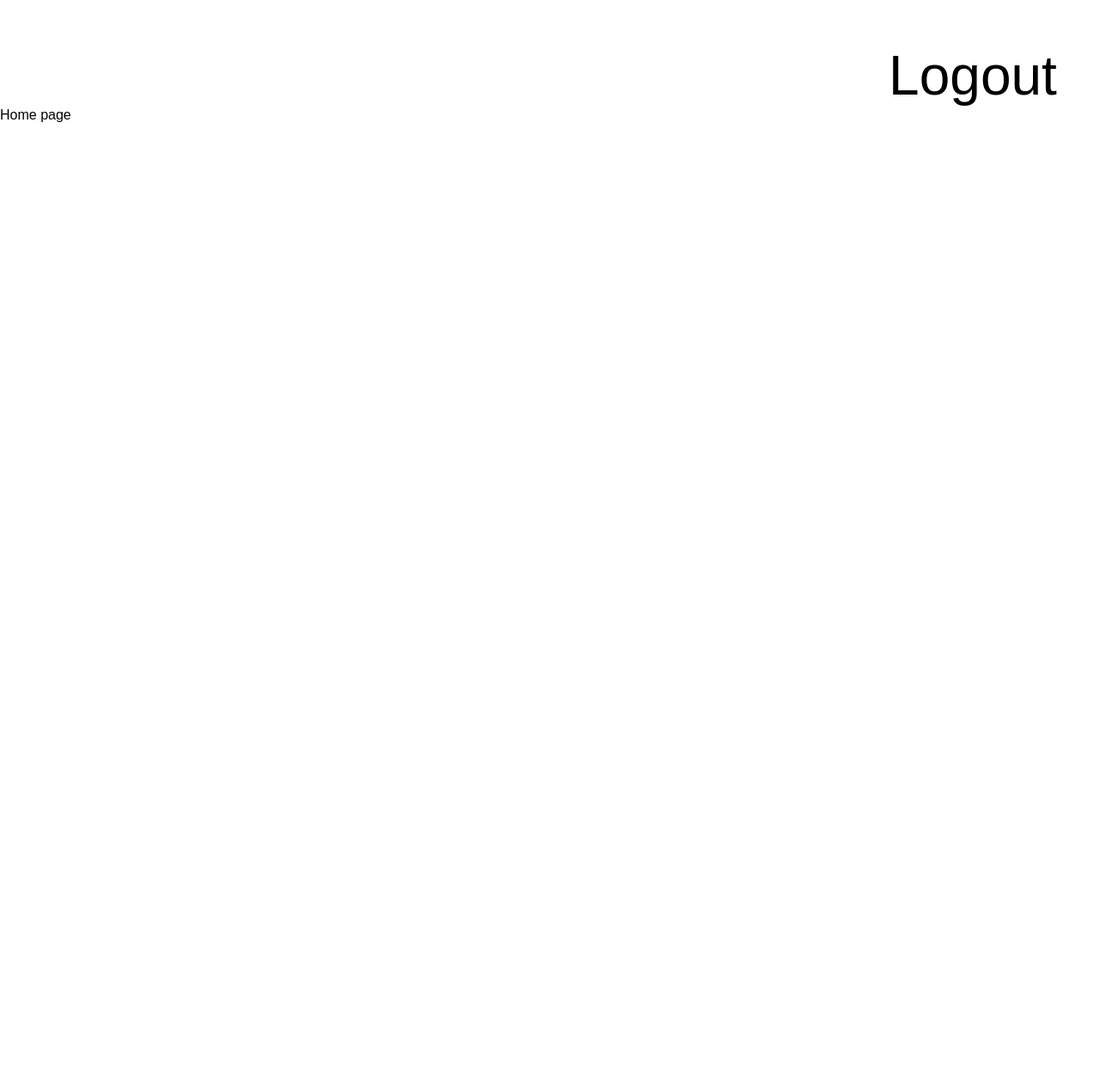
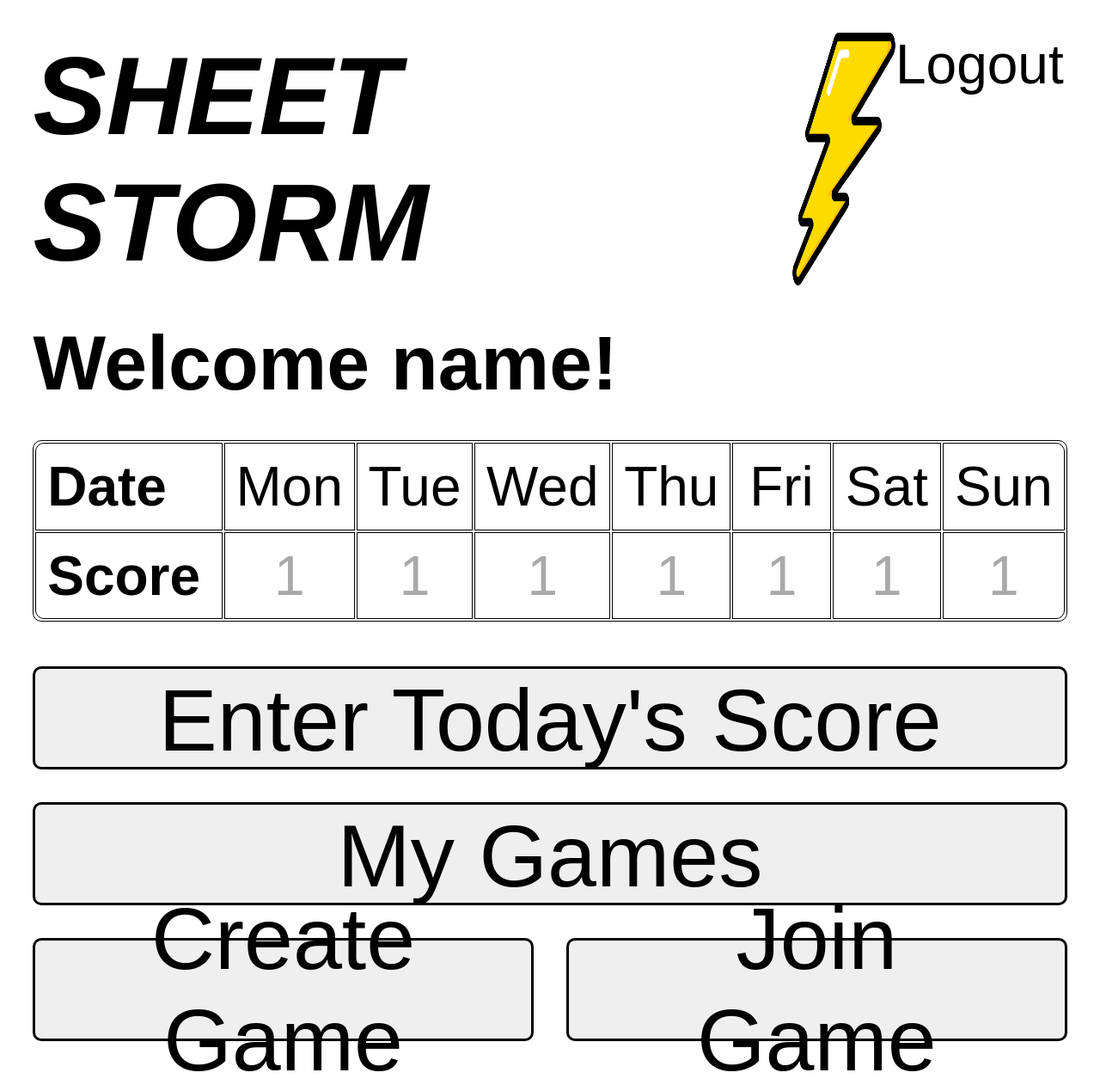
Before and after one commit to Fraser-Dwyer/SheetStorm, a React (Create React App) app: page / in a window 1280 px wide. Shown: the whole page at 86% size. Before the commit the page ends 800 px from the top, so only its background shows below. Built offline with nearby package versions, Linux system fonts and the light colour scheme; no server answers; a web font is replaced by a local one.

Commit message:
Home page template added

```diff
--- a/src/Components/Header.js
+++ b/src/Components/Header.js
@@ -1,7 +1,8 @@
 import { useContext, useEffect } from "react";
 import { UserContext } from "../UserContext";
-import { Link, Navigate } from "react-router-dom";
+import { Link } from "react-router-dom";
 import "../Styles/Header.css";
+import bolt from "../Images/bolt.png";
 
 export default function Header() {
   const { setUserInfo, userInfo } = useContext(UserContext);
@@ -27,9 +28,14 @@ export default function Header() {
   const username = userInfo?.username;
   return (
     <header>
+      <div className="leftHeaderDiv">
+        {userInfo && <h1>SHEET STORM</h1>}
+        <img src={bolt} alt="lightening bolt"></img>
+      </div>
+
       <nav>
         {userInfo && <a onClick={handleLogout}>Logout</a>}
-        {!userInfo && (
+        {false && !userInfo && (
           <>
             <Link to="/login">Log In</Link>
             <Link to="/signup">Sign Up</Link>
--- a/src/Components/Home.js
+++ b/src/Components/Home.js
@@ -1,3 +1,43 @@
+import "../Styles/Home.css";
+
 export default function Home() {
-  return <div>Home page</div>;
+  return (
+    <div className="homeContainer">
+      <h2>Welcome name!</h2>
+      <table>
+        <tr className="days">
+          <th>Date</th>
+          <td>Mon</td>
+          <td>Tue</td>
+          <td>Wed</td>
+          <td>Thu</td>
+          <td>Fri</td>
+          <td>Sat</td>
+          <td>Sun</td>
+        </tr>
+        <tr className="scores">
+          <th>Score</th>
+          <td>1</td>
+          <td>1</td>
+          <td>1</td>
+          <td>1</td>
+          <td>1</td>
+          <td>1</td>
+          <td>1</td>
+        </tr>
+      </table>
+      <div className="menuButtonContainer">
+        <button>Enter Today's Score</button>
+        <button>My Games</button>
+        <div className="sideButtonDiv">
+          <button>
+            Create<br></br>Game
+          </button>
+          <button>
+            Join<br></br>Game
+          </button>
+        </div>
+      </div>
+    </div>
+  );
 }
--- a/src/Styles/Header.css
+++ b/src/Styles/Header.css
@@ -2,7 +2,18 @@ header {
     background-color: white;
     font-size: 5vw;
     text-decoration: none;
-    padding: 4vw 2vw 0vw 2vw;
+    padding: 3vw 3vw 0vw 3vw;
+    display: flex;
+    justify-content: space-between;
+  }
+
+  header h1 {
+    font-style: italic;
+    margin-right: 2vw;
+  }
+
+  header img {
+    width: 10vw;
   }
 
   header nav {
@@ -14,3 +25,7 @@ header {
     color: black;
     padding: 0% 2%;
   }
+
+  .leftHeaderDiv {
+    display: flex;
+  }
--- /dev/null
+++ b/src/Styles/Home.css
@@ -0,0 +1,93 @@
+.homeContainer {
+    width: 1fr;
+}
+
+h2 {
+    margin: 3vw;
+    font-size: 7vw;
+}
+
+.menuButtonContainer {
+    margin: 4vw auto;
+    text-align: center;
+}
+
+button {
+    border-radius: 10px;
+}
+
+.menuButtonContainer button {
+    display:block;
+    width: 94vw;
+    height: 15vh;
+    margin: 3vw auto;
+    font-size: 8vw;
+    border: 3px solid black;
+}
+
+.menuButtonContainer div {
+    width: 94vw;
+    display: inline-flex;
+    justify-content: space-between;
+}
+
+.menuButtonContainer div button {
+    display: inline-flex;
+    justify-content: center;
+    width: 50vw;
+    align-items: center;
+}
+
+.sideButtonDiv :last-child{
+    margin: 0 0 0 1.5vw;
+}
+
+.sideButtonDiv :first-child {
+    margin: 0 1.5vw 0 0;
+}
+
+table, th, td {
+    border: 1px solid;
+    border-color: black;
+  }
+
+table {
+    margin: 3vw;
+    /*border-collapse: collapse;*/
+    font-size: 5vw;
+    text-align: center;
+    border-radius: 10px;
+}
+
+th, td {
+    padding: 1vw;
+}
+
+th {
+    text-align: left;
+    width: 16vw;
+}
+
+.scores td {
+    color: darkgrey;
+}
+
+.scores :first-child {
+    border-bottom-left-radius: 10px;
+}
+
+.days :last-child {
+    border-top-right-radius: 10px;
+}
+
+.days :first-child {
+    border-top-left-radius: 10px;
+}
+
+.scores :last-child {
+    border-bottom-right-radius: 10px;
+}
+
+td {
+    width: 8vw;
+}
```
Also changed, not shown: src/Images/bolt.png (added).
